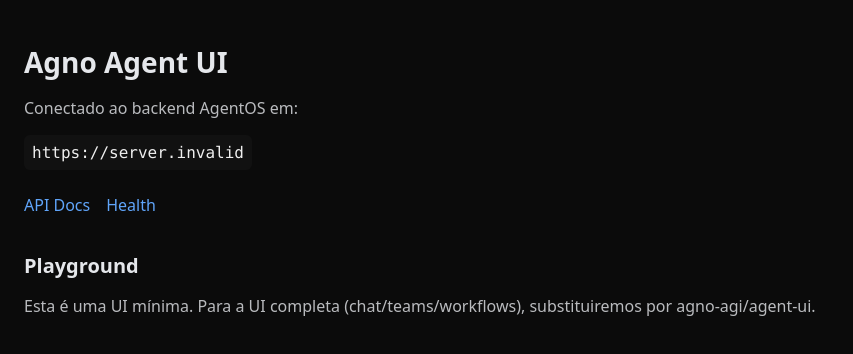
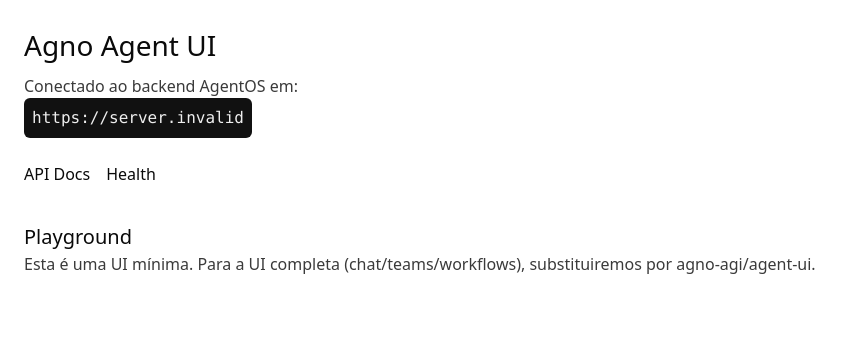
Before and after one commit to lipeeh/agno-testing-environment, a Next.js app in the folder frontend/: page / in a window 1280 px wide. Shown: the top 354 px of the page, without its empty margins (0-853 px from the left). Built offline with nearby package versions, Linux system fonts and the light colour scheme; no server answers.

Commit message:
Feat(frontend): Substituir CSS por Tailwind com tema dark/light

```diff
--- a/frontend/app/globals.css
+++ b/frontend/app/globals.css
@@ -1,4 +1,46 @@
-* { box-sizing: border-box }
-html, body { margin: 0; padding: 0; background: #0b0b0b; color: #e5e7eb }
-a { color: #60a5fa; text-decoration: none }
-code { font-family: ui-monospace, SFMono-Regular, Menlo, Monaco, Consolas, "Liberation Mono", "Courier New", monospace }
+@tailwind base;
+@tailwind components;
+@tailwind utilities;
+
+@layer base {
+  :root {
+    --background: 0 0% 100%;
+    --foreground: 0 0% 3.9%;
+    --primary: 0 0% 9%;
+    --primary-foreground: 0 0% 98%;
+    --secondary: 0 0% 96.1%;
+    --secondary-foreground: 0 0% 9%;
+    --muted: 0 0% 96.1%;
+    --muted-foreground: 0 0% 45.1%;
+    --accent: 0 0% 96.1%;
+    --accent-foreground: 0 0% 9%;
+    --border: 0 0% 89.8%;
+    --input: 0 0% 89.8%;
+    --ring: 0 0% 3.9%;
+  }
+
+  .dark {
+    --background: 0 0% 3.9%;
+    --foreground: 0 0% 98%;
+    --primary: 0 0% 98%;
+    --primary-foreground: 0 0% 9%;
+    --secondary: 0 0% 14.9%;
+    --secondary-foreground: 0 0% 98%;
+    --muted: 0 0% 14.9%;
+    --muted-foreground: 0 0% 63.9%;
+    --accent: 0 0% 14.9%;
+    --accent-foreground: 0 0% 98%;
+    --border: 0 0% 14.9%;
+    --input: 0 0% 14.9%;
+    --ring: 0 0% 83.1%;
+  }
+}
+
+* {
+  border-color: hsl(var(--border));
+}
+
+body {
+  color: hsl(var(--foreground));
+  background: hsl(var(--background));
+}
```
